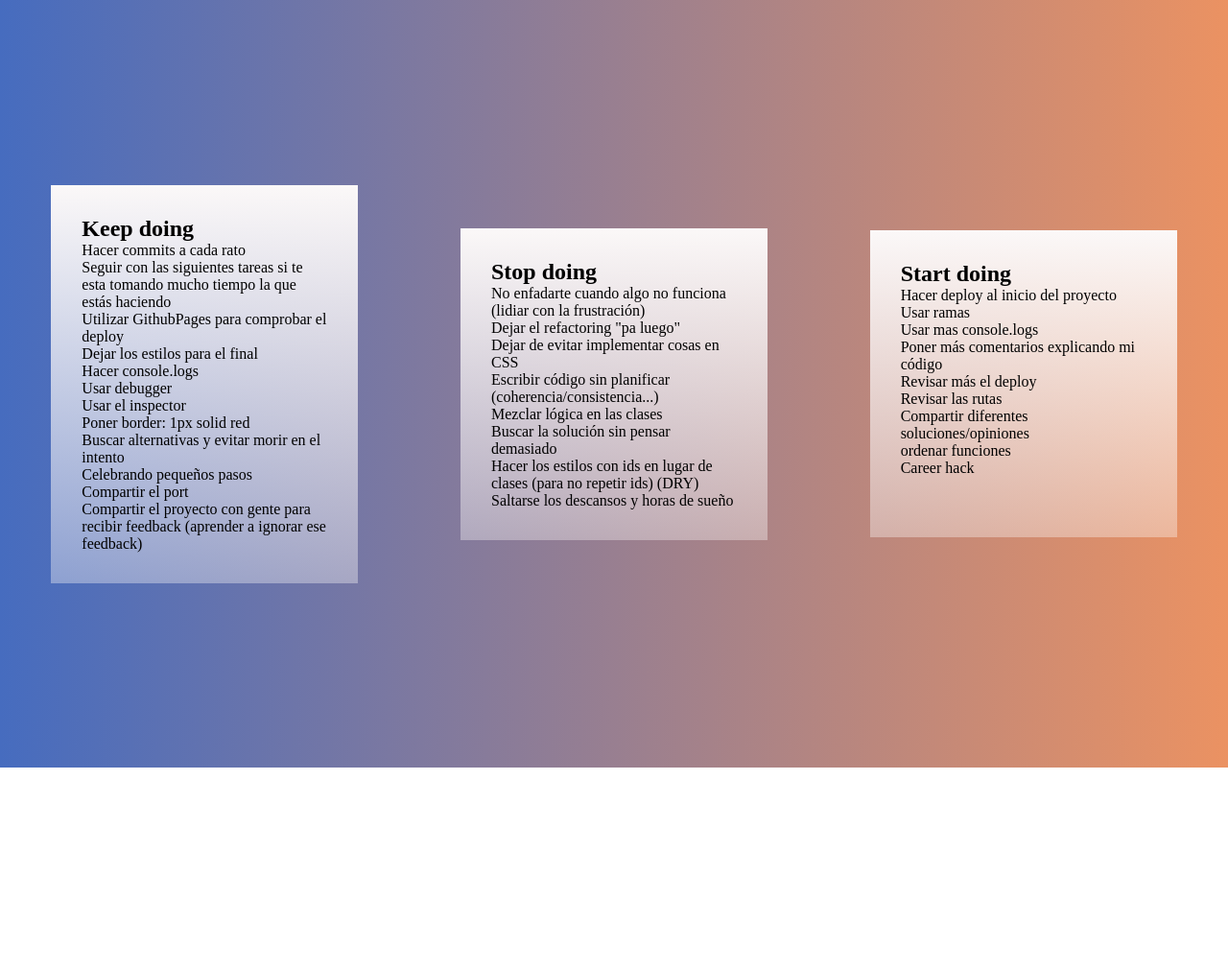
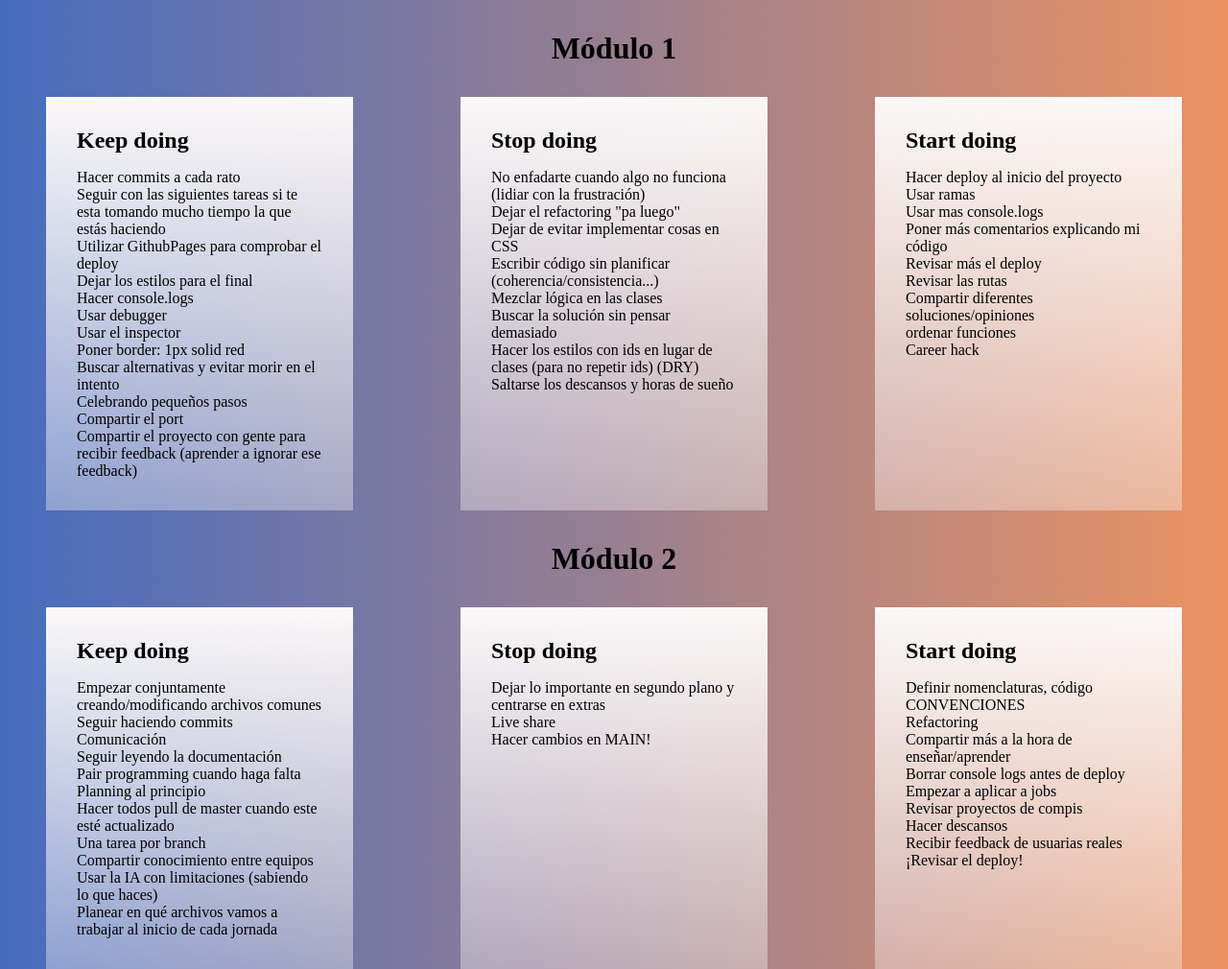
Before and after one commit to IHWebDevSeptember2024/retro, a plain HTML site: page index.html in a window 1280 px wide. Shown: the whole page at 96% size. Before the commit the page ends 800 px from the top, so only its background shows below. Drawn offline with Linux system fonts and the light colour scheme.

Commit message:
add module 2

```diff
--- a/index.html
+++ b/index.html
@@ -8,13 +8,15 @@
   </head>
   <body>
     <main>
+      <h1>Módulo 1</h1>
+      <div class="container">
         <section>
           <h2>Keep doing</h2>
           <ul id="first-ul">
             <li>Hacer commits a cada rato</li>
             <li>
-            Seguir con las siguientes tareas si te esta tomando mucho tiempo la
-            que estás haciendo
+              Seguir con las siguientes tareas si te esta tomando mucho tiempo
+              la que estás haciendo
             </li>
             <li>Utilizar GithubPages para comprobar el deploy</li>
             <li>Dejar los estilos para el final</li>
@@ -61,8 +63,53 @@
             <li>Compartir diferentes soluciones/opiniones</li>
             <li>ordenar funciones</li>
             <li>Career hack</li>
+
+
           </ul>
         </section>
+      </div>
+
+      <h1>Módulo 2</h1>
+      <div class="container">
+        <section>
+          <h2>Keep doing</h2>
+          <ul>
+            <li>Empezar conjuntamente creando/modificando archivos comunes</li>
+            <li>Seguir haciendo commits</li>
+            <li>Comunicación</li>
+            <li>Seguir leyendo la documentación</li>
+            <li>Pair programming cuando haga falta</li>
+            <li>Planning al principio</li>
+            <li>Hacer todos pull de master cuando este esté actualizado</li>
+            <li>Una tarea por branch</li>
+            <li>Compartir conocimiento entre equipos</li>
+            <li>Usar la IA con limitaciones (sabiendo lo que haces)</li>
+            <li>Planear en qué archivos vamos a trabajar al inicio de cada jornada</li>
+          </ul>
+        </section>
+        <section>
+          <h2>Stop doing</h2>
+          <ul>
+            <li>Dejar lo importante en segundo plano y centrarse en extras</li>
+            <li>Live share</li>
+            <li>Hacer cambios en MAIN!</li>
+          </ul>
+        </section>
+        <section>
+          <h2>Start doing</h2>
+          <ul>
+            <li>Definir nomenclaturas, código CONVENCIONES</li>
+            <li>Refactoring</li>
+            <li>Compartir más a la hora de enseñar/aprender</li>
+            <li>Borrar console logs antes de deploy</li>
+            <li>Empezar a aplicar a jobs</li>
+            <li>Revisar proyectos de compis</li>
+            <li>Hacer descansos</li>
+            <li>Recibir feedback de usuarias reales</li>
+            <li>¡Revisar el deploy!</li>
+          </ul>
+        </section>
+      </div>
     </main>
   </body>
 </html>
--- a/style.css
+++ b/style.css
@@ -13,20 +13,37 @@ body {
   background: linear-gradient(to left, #eb9262, #466cbf);
 }
 
-main{
+main {
   align-items: center;
+  flex-direction: column;
   display: flex;
   height: 100vh;
   justify-content: space-around;
 }
 
-section{
+section {
   background: linear-gradient(to bottom, #fbf8f8, #fbf8f85e);
   min-height: 20rem;
   width: 20rem;
-    padding: 2rem
+  padding: 2rem;
 }
 
-ul{
+ul {
   list-style: none;
 }
+
+.container {
+  width: 100%;
+  display: flex;
+  flex-wrap: wrap;
+  gap: 1rem;
+  justify-content: space-around;
+}
+
+h1 {
+  margin: 2rem 0;
+}
+
+h2 {
+  margin-bottom: 1rem;
+}
```
Lines whose indentation alone changed are shown as unchanged.
